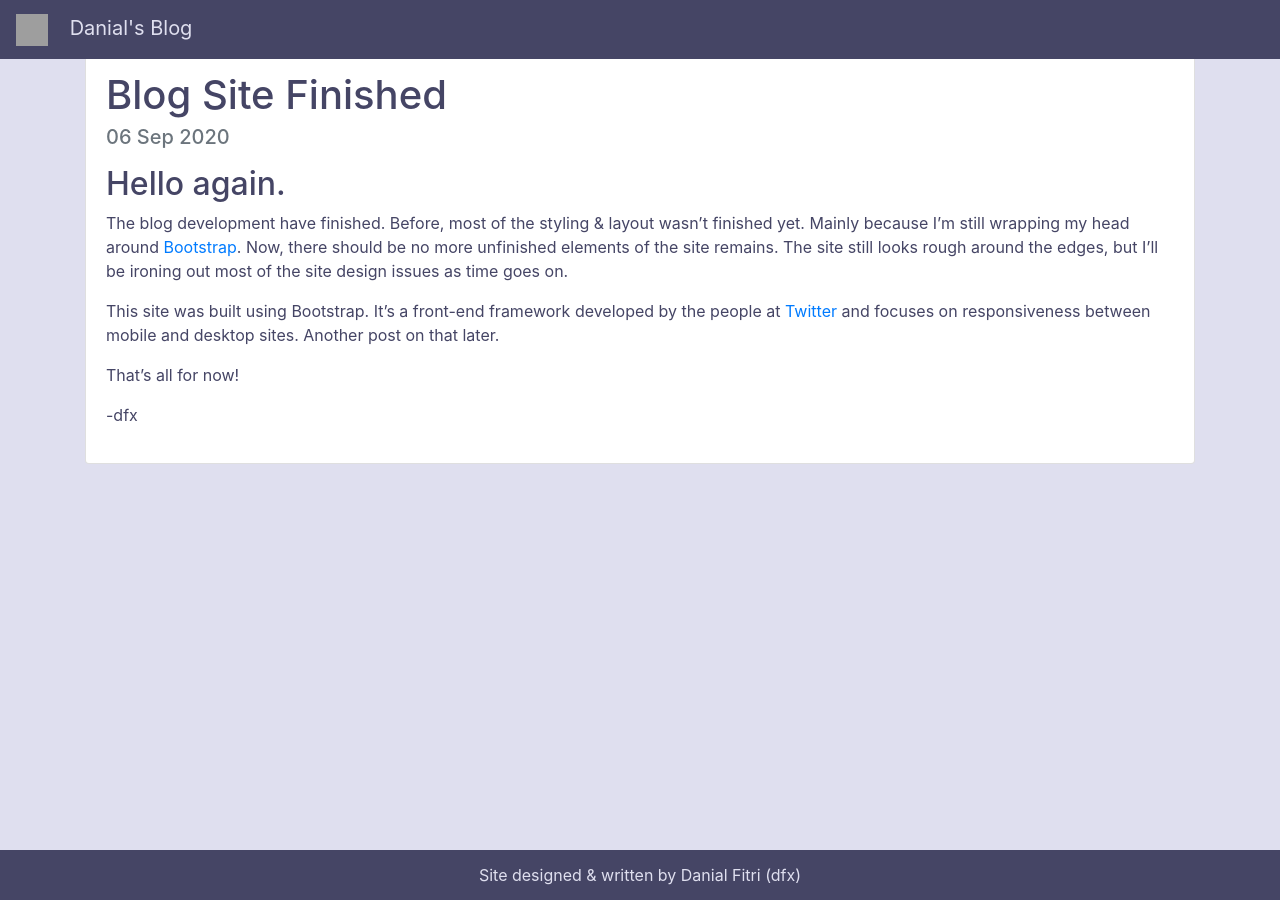
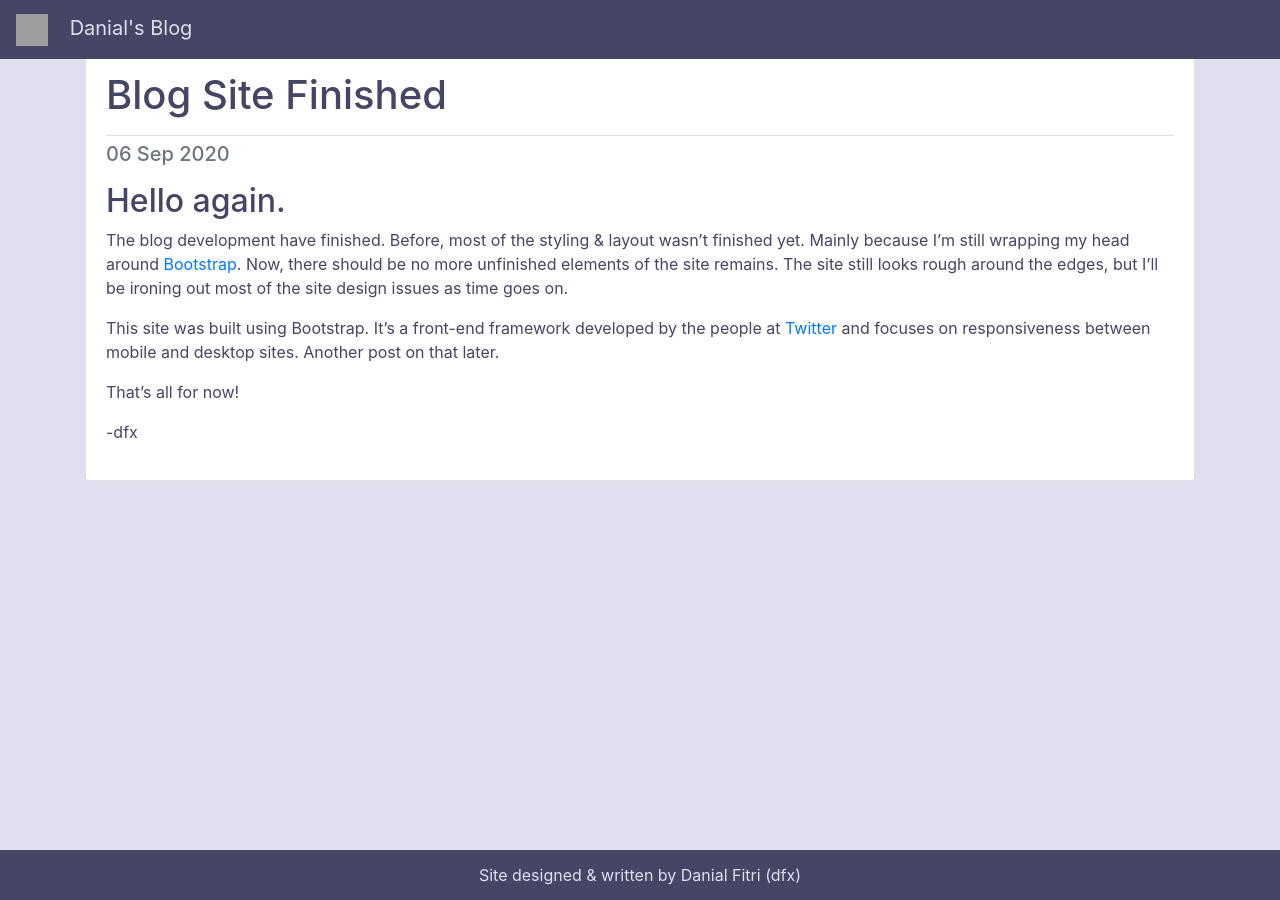
Before and after one commit to dfx81/blog, a Jekyll site: the page built from _posts/2020-09-06-blog-site-finished.md, in a window 1280 px wide. Built offline with Jekyll 4.4.1, drawn with Linux system fonts in a browser that asks for light colours; grey boxes are pictures that could not be loaded.

Commit message:
Added divider to post

```diff
--- a/_layouts/post.html
+++ b/_layouts/post.html
@@ -4,7 +4,7 @@ layout: default
 <div class="container h-100 align-items-center">
   <div class="card">
     <div class="card-body">
-      <h1 class="card-title">{{ page.title }}</h1>
+      <h1 class="card-title pb-3 border-bottom">{{ page.title }}</h1>
       <p class="card-subtitle text-muted h5">
         {{page.date | date_to_string}}
       </p>
```
